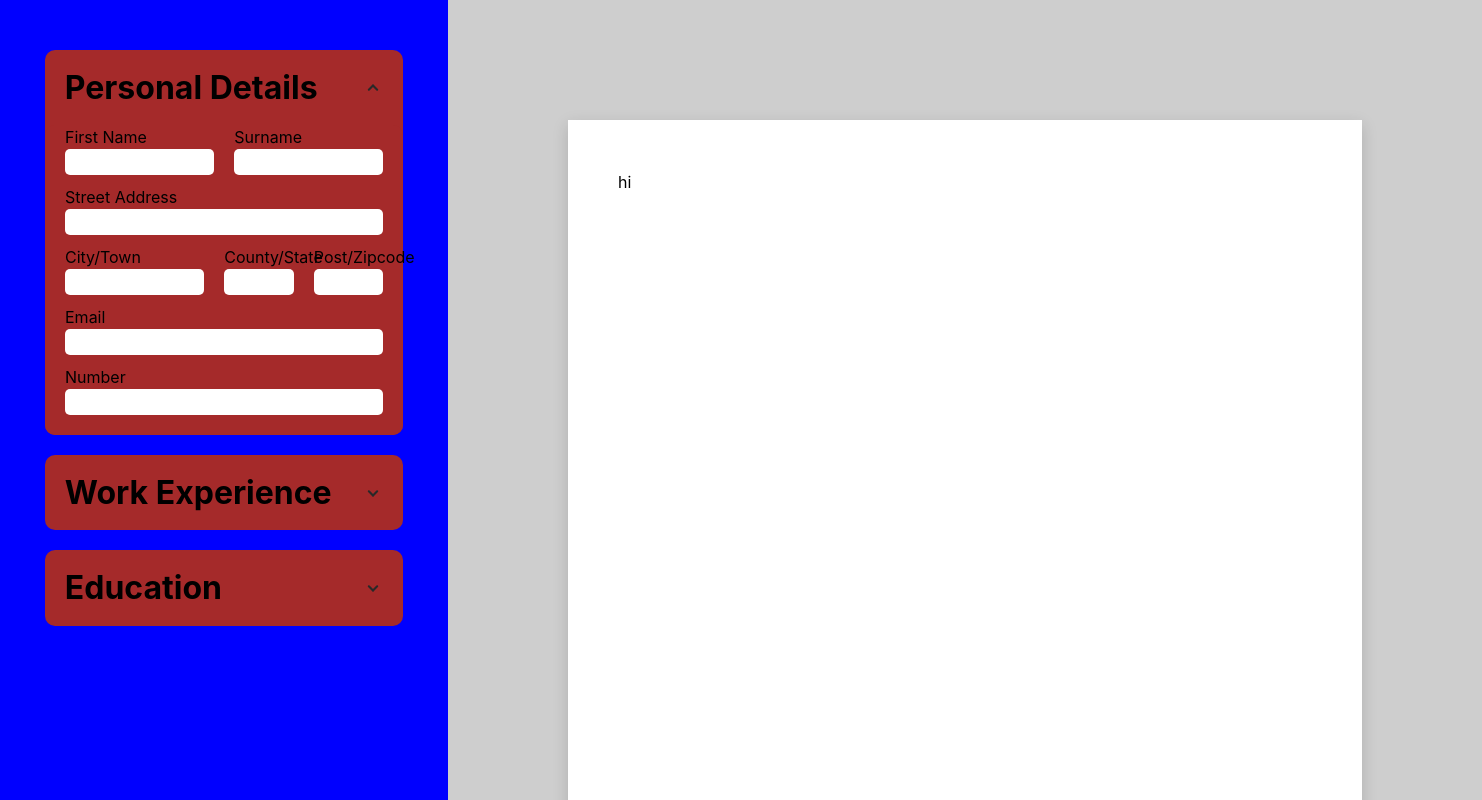
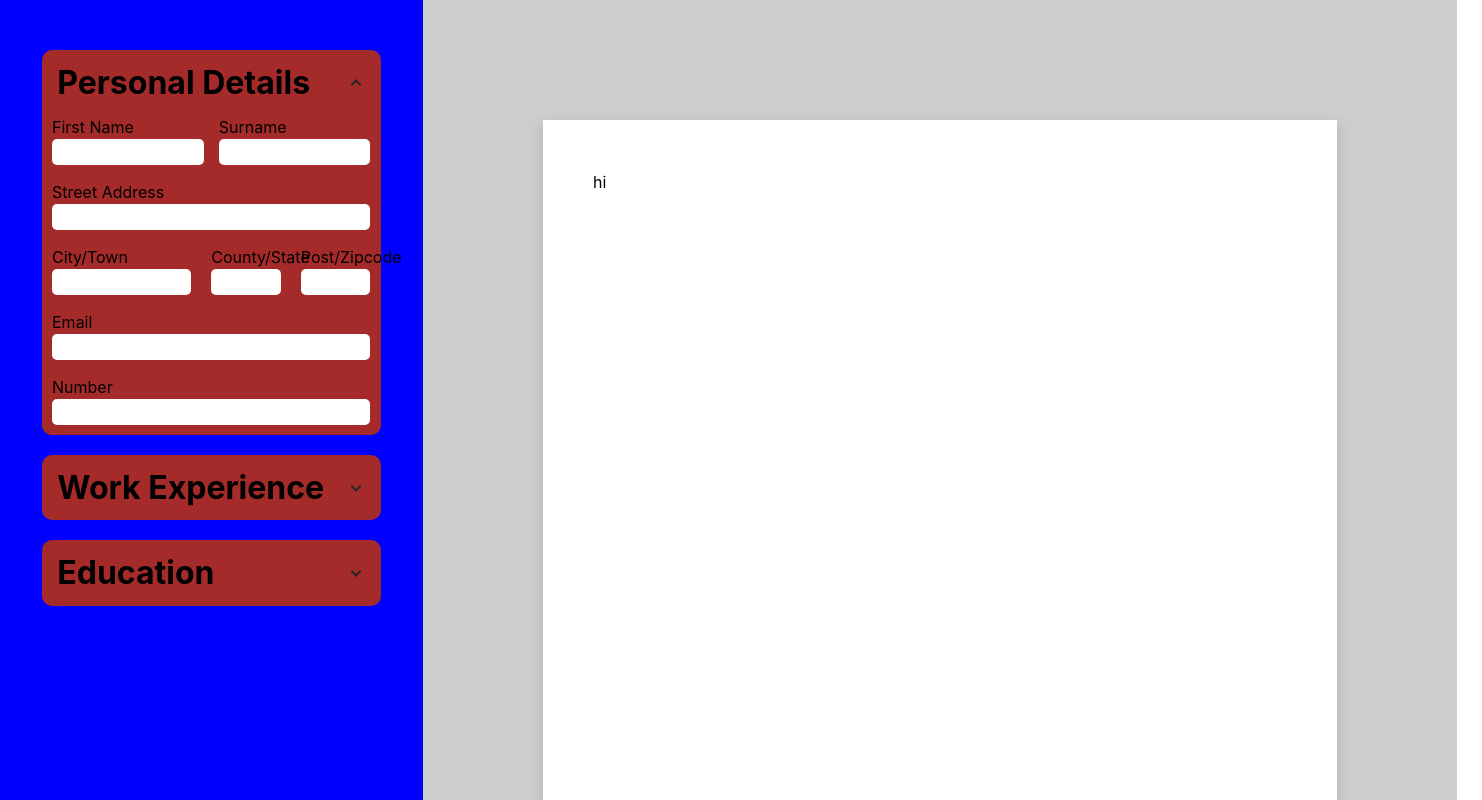
Before and after one commit to guskirb/CV-applicationTOP, a React (Vite) app: page / in a window 1280 px wide. Shown: the top 800 px of the page, 1482 px wide, since content can reach past the window. Built offline with nearby package versions, Linux system fonts and the light colour scheme.

Commit message:
Add past experience w/ remove function

```diff
--- a/src/App.css
+++ b/src/App.css
@@ -31,7 +31,7 @@
   align-items: center;
   justify-content: space-between;
   cursor: pointer;
-  padding: 20px;
+  padding: 15px;
 }
 
 .sidebarLower {
@@ -40,21 +40,21 @@
   animation: growDown 300ms ease-in-out forwards;
   transform-origin: top center;
   background-color: brown;
-  padding: 20px;
+  padding: 10px;
   padding-top: 0px;
   border-radius: 10px;
-  gap: 10px;
+  gap: 15px;
 }
 
 @keyframes growDown {
   0% {
-      transform: scaleY(0)
+    transform: scaleY(0);
   }
   80% {
-      transform: scaleY(1.1)
+    transform: scaleY(1.1);
   }
   100% {
-      transform: scaleY(1)
+    transform: scaleY(1);
   }
 }
 
@@ -94,11 +94,6 @@ textarea {
   padding: 5px;
 }
 
-.fullName {
-  display: flex;
-  gap: 20px;
-}
-
 .address {
   display: grid;
   grid-template-columns: 2fr 1fr 1fr;
@@ -111,11 +106,54 @@ textarea {
 .nameCity,
 .qualDate {
   display: flex;
-  gap: 20px;
+  gap: 15px;
 }
 
 textarea {
   resize: none;
+}
+
+.experienceList {
+  background-color: aqua;
+  width: 80%;
+  border-radius: 10px;
+  animation: growOut 300ms ease-in-out forwards;
+  transform-origin: top center;
+  margin-bottom: 10px;
+}
+
+.experienceList > div {
+  display: flex;
+  align-items: center;
+  padding: 10px;
+  gap: 10px;
+}
+
+@keyframes growOut {
+  0% {
+    transform: scale(0);
+  }
+  80% {
+    transform: scale(1.1);
+  }
+  100% {
+    transform: scale(1);
+  }
+}
+
+.bin {
+  background-image: url(./assets/trash.svg);
+  background-size: 100%;
+  width: 20px;
+  height: 20px;
+}
+
+.edit {
+  background-image: url(./assets/edit.svg);
+  background-size: 100%;
+  width: 20px;
+  height: 20px;
+  margin-left: auto;
 }
 
 .cvContainer {
--- a/src/App.jsx
+++ b/src/App.jsx
@@ -2,6 +2,7 @@ import { useState } from "react";
 import "./App.css";
 import Sidebar from "./components/sidebar";
 import CV from "./components/cv";
+import { v4 as uuidv4 } from "uuid";
 
 function App() {
   const [details, setDetails] = useState({
@@ -31,9 +32,13 @@ function App() {
   }
 
   function addWork(e) {
+    if (details.title === "") {
+      return;
+    }
     setWork([
       ...work,
       {
+        id: uuidv4(),
         title: details.title,
         employer: details.employer,
         start: details.start,
@@ -49,13 +54,23 @@ function App() {
       end: "",
       details: "",
     });
+    console.log(work);
+  }
+
+  function removeWork(e) {
+    setWork(work.filter(item => item.id !== e.target.id));
+    console.log(work);
   }
 
   function addEducation(e) {
+    if (details.school === "") {
+      return;
+    }
     setEducation([
       ...education,
       {
-        school: details.school,
+        id: uuidv4(),
+        title: details.school,
         location: details.location,
         qualification: details.qualification,
         date: details.date,
@@ -70,13 +85,21 @@ function App() {
     });
   }
 
+  function removeEducation(e) {
+    setEducation(education.filter(item => item.id !== e.target.id));
+  }
+
   return (
     <>
       <Sidebar
         details={details}
         onChange={handleChange}
         addWork={addWork}
+        work={work}
+        removeWork={removeWork}
         addEducation={addEducation}
+        education={education}
+        removeEducation={removeEducation}
       />
       <div className="cvContainer">
         <CV />
--- a/src/components/education.jsx
+++ b/src/components/education.jsx
@@ -1,17 +1,45 @@
 import FormInput from "./form";
+import ExperienceSection from "./experience-section";
 
-function EducationInput({ details, onChange, isActive, onShow, addEducation }) {
+function EducationInput({
+  details,
+  onChange,
+  isActive,
+  onShow,
+  addEducation,
+  education,
+  removeEducation,
+}) {
+  const listEducation = education.map((item) => (
+    <div
+      key={item.id.toString()}
+      className={"experienceList" + (isActive ? " active" : " inactive")}
+    >
+      <ExperienceSection
+        experience={item}
+        remove={removeEducation}
+        id={item.id}
+      />
+    </div>
+  ));
+
   return (
+    <>
       <div
         className={
-        "sidebarSection sidebarEducation" + (isActive ? " active" : " inactive")
+          "sidebarSection sidebarEducation" +
+          (isActive ? " active" : " inactive")
         }
       >
         <div className="sidebarUpper" onClick={onShow}>
           <h1>Education</h1>
-        {isActive ? <div className="arrow" /> : <div className="arrow down" />}
+          {isActive ? (
+            <div className="arrow" />
+          ) : (
+            <div className="arrow down" />
+          )}
         </div>
-      {isActive ? (
+        {isActive && (
           <div className="sidebarLower">
             <div className="nameCity">
               <FormInput
@@ -21,22 +49,36 @@ function EducationInput({ details, onChange, isActive, onShow, addEducation }) {
                 onChange={onChange}
                 id={"school"}
               />
-            <FormInput name="Location" type="text" details={details.location}
+              <FormInput
+                name="Location"
+                type="text"
+                details={details.location}
                 onChange={onChange}
-              id={"location"}/>
+                id={"location"}
+              />
             </div>
             <div className="qualDate">
-            <FormInput name="Qualification" type="text" details={details.qualification}
+              <FormInput
+                name="Qualification"
+                type="text"
+                details={details.qualification}
                 onChange={onChange}
-              id={"qualification"}/>
-            <FormInput name="Graduation Date" type="date" details={details.date}
+                id={"qualification"}
+              />
+              <FormInput
+                name="Graduation Date"
+                type="date"
+                details={details.date}
                 onChange={onChange}
-              id={"date"} />
+                id={"date"}
+              />
             </div>
             <button onClick={addEducation}> + </button>
           </div>
-      ) : null}
+        )}
       </div>
+      {isActive && <>{listEducation}</>}
+    </>
   );
 }
 
--- /dev/null
+++ b/src/components/experience-section.jsx
@@ -0,0 +1,11 @@
+function ExperienceSection({ experience, remove, id }) {
+  return (
+    <div>
+      <h2>{experience.title}</h2>
+      <div className="edit"/>
+      <div className="bin" onClick={remove} id={id}/>
+    </div>
+  );
+}
+
+export default ExperienceSection;
--- a/src/components/sidebar.jsx
+++ b/src/components/sidebar.jsx
@@ -3,8 +3,9 @@ import PersonalInput from "./personal";
 import WorkInput from "./work";
 import EducationInput from "./education";
 
-function Sidebar({ details, onChange, addWork, addEducation }) {
+function Sidebar({ details, onChange, addWork, work, removeWork, addEducation, education, removeEducation }) {
   const [activeIndex, setActiveIndex] = useState(0);
+
   return (
     <div className="sidebar">
       <PersonalInput
@@ -23,6 +24,8 @@ function Sidebar({ details, onChange, addWork, addEducation }) {
           activeIndex === 1 ? setActiveIndex("") : setActiveIndex(1)
         }
         addWork={addWork}
+        work={work}
+        removeWork={removeWork}
       />
       <EducationInput
         details={details}
@@ -32,6 +35,8 @@ function Sidebar({ details, onChange, addWork, addEducation }) {
           activeIndex === 2 ? setActiveIndex("") : setActiveIndex(2)
         }
         addEducation={addEducation}
+        education={education}
+        removeEducation={removeEducation}
       />
     </div>
   );
--- a/src/components/work.jsx
+++ b/src/components/work.jsx
@@ -1,7 +1,26 @@
 import FormInput from "./form";
+import ExperienceSection from "./experience-section";
 
-function WorkInput({ details, onChange, isActive, onShow, addWork }) {
+function WorkInput({
+  details,
+  onChange,
+  isActive,
+  onShow,
+  addWork,
+  work,
+  removeWork,
+}) {
+  const listWork = work.map((item) => (
+    <div
+      key={item.id.toString()}
+      className={"experienceList" + (isActive ? " active" : " inactive")}
+    >
+      <ExperienceSection experience={item} remove={removeWork} id={item.id} />
+    </div>
+  ));
+
   return (
+    <>
       <div
         className={
           "sidebarSection sidebarWork" + (isActive ? " active" : " inactive")
@@ -9,9 +28,14 @@ function WorkInput({ details, onChange, isActive, onShow, addWork }) {
       >
         <div className="sidebarUpper" onClick={onShow}>
           <h1>Work Experience</h1>
-        {isActive ? <div className="arrow" /> : <div className="arrow down" />}
+          {isActive ? (
+            <div className="arrow" />
+          ) : (
+            <div className="arrow down" />
+          )}
         </div>
-      {isActive ? (
+        {isActive && (
+          <>
             <div className="sidebarLower">
               <div className="jobEmployer">
                 <FormInput
@@ -56,8 +80,11 @@ function WorkInput({ details, onChange, isActive, onShow, addWork }) {
               </label>
               <button onClick={addWork}> + </button>
             </div>
-      ) : null}
+          </>
+        )}
       </div>
+      {isActive && <>{listWork}</>}
+    </>
   );
 }
 
--- a/src/index.css
+++ b/src/index.css
@@ -31,6 +31,12 @@ h1 {
   margin: 0
 }
 
+h2 {
+  font-size: 1.5em;
+  line-height: 1.1;
+  margin: 0
+}
+
 button {
   border-radius: 8px;
   border: 1px solid transparent;
```
Also changed, not shown: src/assets/edit.svg (added), src/assets/trash.svg (added). Lines whose indentation alone changed are shown as unchanged.
